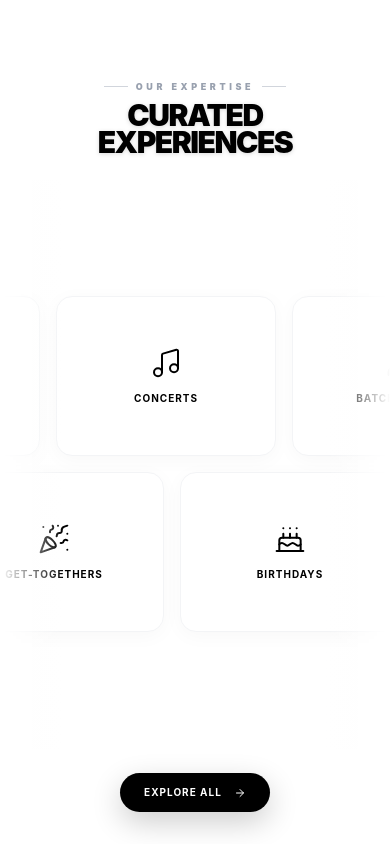
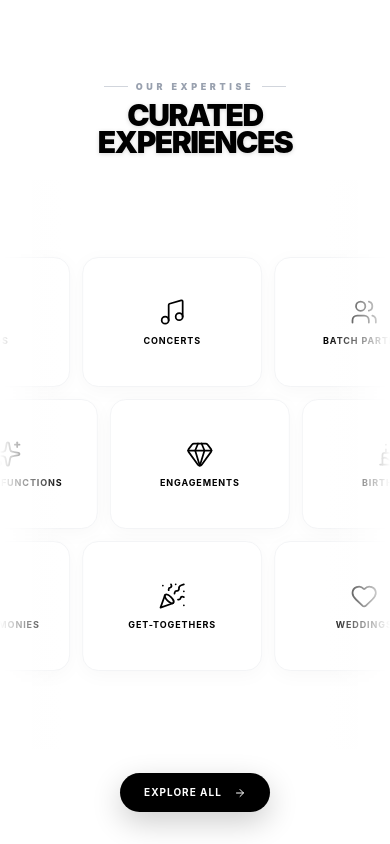
Before and after one commit to theneth/shp-entertainment-web, a React (Vite) app: page / in a window 390 px wide. Shown: the part 844-1688 px from the top of the page. Built offline with nearby package versions, Linux system fonts and the light colour scheme.

Commit message:
style: updated mobile marquee to 3 rows and adjusted sizing for density

```diff
--- a/src/App.jsx
+++ b/src/App.jsx
@@ -27,22 +27,22 @@ function App() {
     <div
       key={`${service.name}-${index}`}
       className={`group/card relative overflow-hidden flex flex-col items-center justify-center flex-shrink-0 bg-white hover:bg-black hover:text-white transition-all duration-500 cursor-pointer shadow-[0_4px_20px_rgba(0,0,0,0.03)] hover:shadow-2xl border border-gray-100 ${
-        isMobile ? 'w-[220px] h-[160px] rounded-2xl mr-4' : 'w-[350px] lg:w-[450px] h-[280px] lg:h-[350px] rounded-[2rem] mr-8'
+        isMobile ? 'w-[180px] sm:w-[200px] h-[130px] sm:h-[140px] rounded-2xl mr-3 sm:mr-4' : 'w-[350px] lg:w-[450px] h-[280px] lg:h-[350px] rounded-[2rem] mr-8'
       }`}
     >
       <div className="absolute inset-0 bg-gradient-to-br from-white/10 to-transparent opacity-0 group-hover/card:opacity-100 transition-opacity duration-500"></div>
-      <service.icon className={`stroke-[1.5] text-black group-hover/card:text-white group-hover/card:scale-110 group-hover/card:-translate-y-2 transition-all duration-500 relative z-10 ${
-        isMobile ? 'w-8 h-8 mb-3' : 'w-14 h-14 lg:w-16 lg:h-16 mb-6'
+      <service.icon className={`stroke-[1.5] text-black group-hover/card:text-white group-hover/card:scale-110 lg:group-hover/card:-translate-y-2 transition-all duration-500 relative z-10 ${
+        isMobile ? 'w-7 h-7 sm:w-8 sm:h-8 mb-2 sm:mb-3 group-hover/card:-translate-y-1' : 'w-14 h-14 lg:w-16 lg:h-16 mb-6 group-hover/card:-translate-y-2'
       }`} />
-      <h3 className={`font-bold uppercase tracking-widest text-center relative z-10 group-hover/card:-translate-y-2 transition-all duration-500 ${
-        isMobile ? 'text-[10px] sm:text-xs' : 'text-sm lg:text-base'
+      <h3 className={`font-bold uppercase tracking-widest text-center relative z-10 transition-all duration-500 ${
+        isMobile ? 'text-[9px] sm:text-[10px] group-hover/card:-translate-y-1' : 'text-sm lg:text-base group-hover/card:-translate-y-2'
       }`}>
         {service.name}
       </h3>
       <div className={`absolute opacity-0 transform translate-y-4 group-hover/card:opacity-100 group-hover/card:translate-y-0 transition-all duration-500 text-gray-400 ${
-        isMobile ? 'bottom-4' : 'bottom-8'
+        isMobile ? 'bottom-3 sm:bottom-4' : 'bottom-8'
       }`}>
-        <ArrowRight className={isMobile ? 'w-4 h-4' : 'w-5 h-5'} />
+        <ArrowRight className={isMobile ? 'w-3 h-3 sm:w-4 sm:h-4' : 'w-5 h-5'} />
       </div>
     </div>
   );
@@ -182,8 +182,8 @@ function App() {
               ))}
             </div>
 
-            {/* ----------------- MOBILE: DOUBLE RAIL ----------------- */}
-            <div className="flex md:hidden flex-col gap-4 w-full">
+            {/* ----------------- MOBILE: TRIPLE RAIL ----------------- */}
+            <div className="flex md:hidden flex-col gap-3 sm:gap-4 w-full">
               {/* Mobile Row 1: Scrolls Left */}
               <div className="flex flex-nowrap w-full">
                 {[...Array(6)].map((_, trackIndex) => (
@@ -192,7 +192,7 @@ function App() {
                     className="flex flex-nowrap animate-marquee shrink-0 group-hover:[animation-play-state:paused]"
                     aria-hidden={trackIndex > 0 ? "true" : "false"}
                   >
-                    {services.slice(0, 4).map((service, index) => renderCard(service, true, index))}
+                    {services.slice(0, 3).map((service, index) => renderCard(service, true, index))}
                   </div>
                 ))}
               </div>
@@ -205,7 +205,20 @@ function App() {
                     className="flex flex-nowrap animate-marquee-reverse shrink-0 group-hover:[animation-play-state:paused]"
                     aria-hidden={trackIndex > 0 ? "true" : "false"}
                   >
-                    {services.slice(4, 8).map((service, index) => renderCard(service, true, index + 4))}
+                    {services.slice(3, 6).map((service, index) => renderCard(service, true, index + 3))}
+                  </div>
+                ))}
+              </div>
+
+              {/* Mobile Row 3: Scrolls Left */}
+              <div className="flex flex-nowrap w-full">
+                {[...Array(6)].map((_, trackIndex) => (
+                  <div
+                    key={`mob3-${trackIndex}`}
+                    className="flex flex-nowrap animate-marquee shrink-0 group-hover:[animation-play-state:paused]"
+                    aria-hidden={trackIndex > 0 ? "true" : "false"}
+                  >
+                    {[services[6], services[7], services[0]].map((service, index) => renderCard(service, true, index + 6))}
                   </div>
                 ))}
               </div>
```
